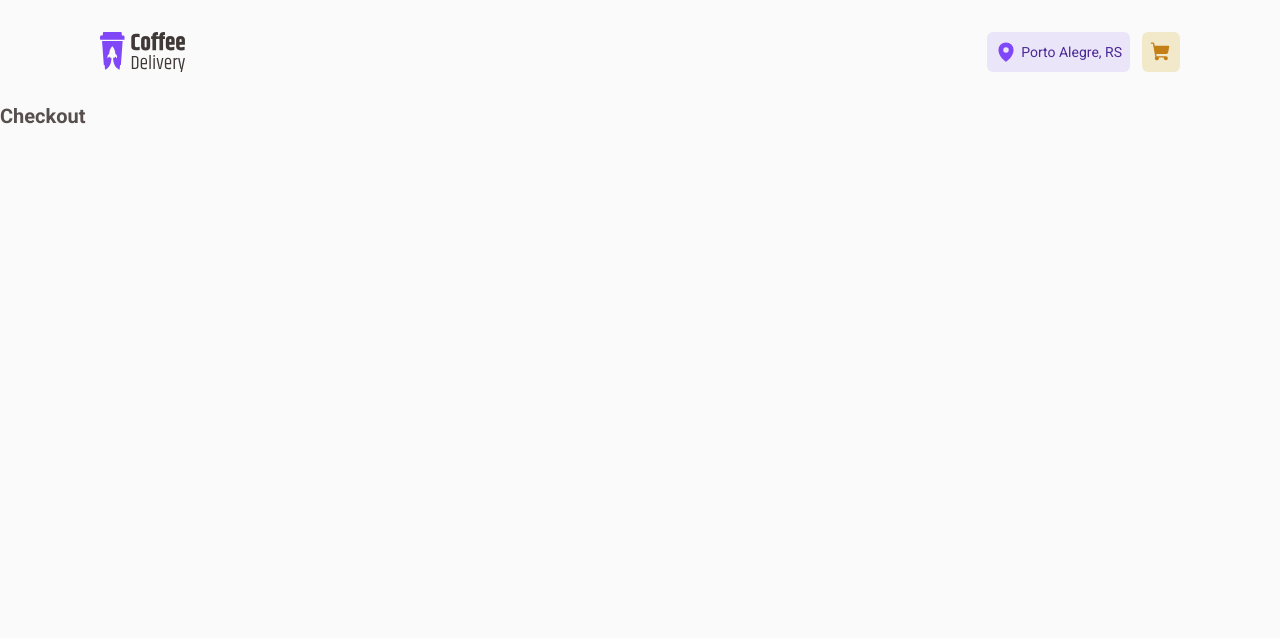
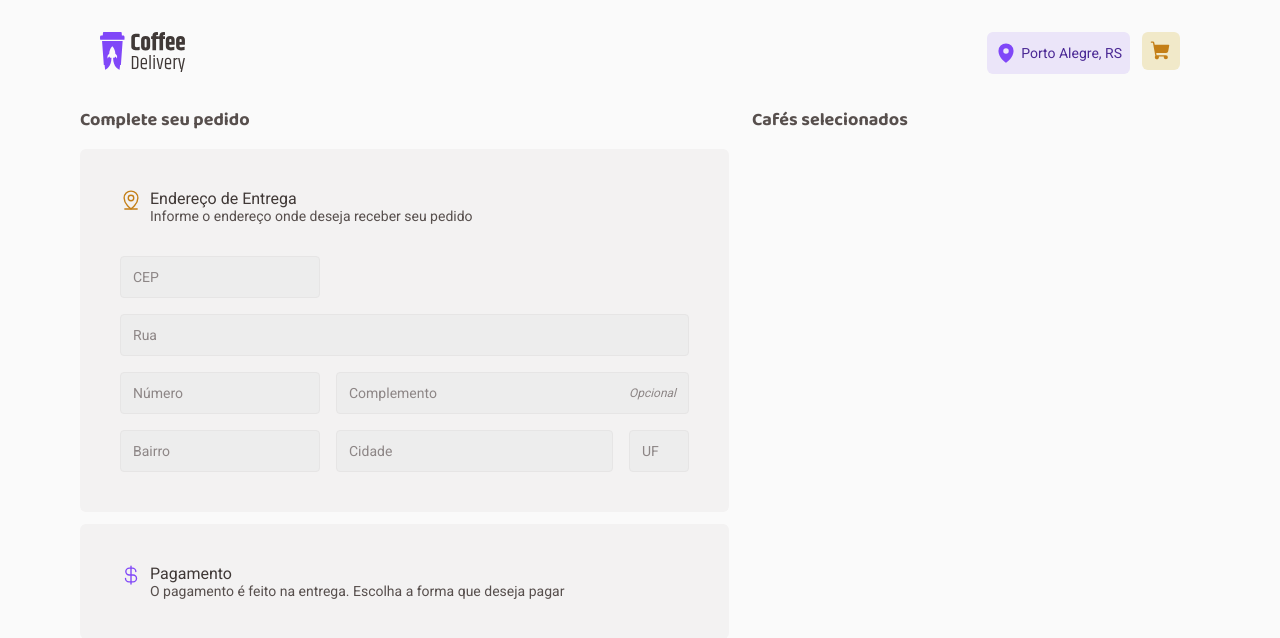
Before and after one commit to ericlys/Coffe-delivery, a React (Vite) app: page /checkout in a window 1280 px wide. Shown: the top 638 px of the page. Built offline with nearby package versions, Linux system fonts and the light colour scheme.

Commit message:
feat: address form

```diff
--- a/package.json
+++ b/package.json
@@ -9,11 +9,14 @@
     "preview": "vite preview"
   },
   "dependencies": {
+    "@hookform/resolvers": "^2.9.10",
     "phosphor-react": "^1.4.1",
     "react": "^18.2.0",
     "react-dom": "^18.2.0",
+    "react-hook-form": "^7.41.2",
     "react-router-dom": "^6.6.1",
-    "styled-components": "^5.3.6"
+    "styled-components": "^5.3.6",
+    "zod": "^3.20.2"
   },
   "devDependencies": {
     "@types/react": "^18.0.26",
--- a/src/components/Header/index.tsx
+++ b/src/components/Header/index.tsx
@@ -1,20 +1,27 @@
-import { Cart, CartIcon, HeaderContainer, Locality, MapPoint, ShoppingInfo } from "./styles";
+import { Cart, CartIcon, Content, HeaderContainer, Locality, MapPoint, ShoppingInfo } from "./styles";
 import logoCoffe from "../../assets/logo-coffe.svg"
+import { NavLink } from "react-router-dom";
 
 export function Header(){
   return(
     <HeaderContainer>
+      <Content>
+        <NavLink to="/" title="home">
           <img src={logoCoffe} alt="" />
+        </NavLink>
 
         <ShoppingInfo>
           <Locality>
             <MapPoint />
             <span>Porto Alegre, RS</span>
           </Locality>
+          <NavLink to="/checkout" title="checkout">
             <Cart>
               <CartIcon />
             </Cart>
+          </NavLink>
         </ShoppingInfo>
+      </Content>
     </HeaderContainer>
   )
 }
--- a/src/components/Header/styles.ts
+++ b/src/components/Header/styles.ts
@@ -2,6 +2,12 @@ import { MapPin, ShoppingCart } from 'phosphor-react'
 import styled from 'styled-components'
 
 export const HeaderContainer = styled.header`
+  width: 100%;
+  position: fixed;
+  background: ${(props) => props.theme['background']};
+`
+
+export const Content = styled.div`
   width: 100%;
   max-width: 112rem;
   padding: 3.2rem 2rem;
@@ -9,6 +15,10 @@ export const HeaderContainer = styled.header`
   display: flex;
   justify-content: space-between;
   margin: auto;
+
+  a:focus {
+   box-shadow: none;
+   }
 `
 export const Locality = styled.div`
   padding: .8rem;
@@ -43,6 +53,15 @@ export const Cart = styled.div`
   font-size: 1.4rem;
 
   background: ${(props) => props.theme['yellow-light']};
+
+  cursor: pointer;
+
+  :hover {
+    filter: brightness(1.02);
+  }
+  :active {
+    transform: scale(.9);
+  }
 `
 
 export const CartIcon = styled(ShoppingCart).attrs({
--- a/src/layout/DefaultLayout/index.tsx
+++ b/src/layout/DefaultLayout/index.tsx
@@ -1,11 +1,12 @@
 import { Outlet } from 'react-router-dom'
 import { Header } from '../../components/Header'
-import { LayoutContainer } from './styles'
+import { LayoutContainer, Space } from './styles'
 
 export function DefaultLayout() {
   return (
     <LayoutContainer>
       <Header />
+      <Space/>
       <Outlet />
     </LayoutContainer>
   )
--- a/src/layout/DefaultLayout/styles.ts
+++ b/src/layout/DefaultLayout/styles.ts
@@ -8,3 +8,7 @@ export const LayoutContainer = styled.div`
   display: flex;
   flex-direction: column;
 `
+
+export const Space = styled.div`
+  height: 106px;
+`
--- /dev/null
+++ b/src/pages/Checkout/components/Input/index.tsx
@@ -0,0 +1,26 @@
+import {  InputHTMLAttributes, useState } from "react";
+import { RefCallBack } from "react-hook-form";
+import { Container } from "./styles";
+
+interface InputProps extends InputHTMLAttributes<HTMLInputElement>{
+  optional?: boolean,
+  label: string,
+  inputRef: RefCallBack,
+  width?: number
+}
+
+export function Input({label, width, optional = false, inputRef, ...rest}: InputProps) {
+  const [onFocus, setOnFocus] = useState(false);
+
+  return(
+    <Container width={width}>
+      <label htmlFor={label}/>
+      <input {...rest}
+        ref={inputRef}
+        onFocus={() => setOnFocus(true)}
+        onBlur={() => setOnFocus(false)}
+      />
+      {onFocus || optional && <span>Opcional</span>}
+    </Container>
+  )
+}
--- /dev/null
+++ b/src/pages/Checkout/components/Input/styles.ts
@@ -0,0 +1,45 @@
+import styled, { css } from "styled-components";
+
+interface ContainerProps {
+  width?: number
+}
+
+export const Container = styled.div<ContainerProps>`
+  flex: 1;
+  height: 4.2rem;
+  background: ${({theme}) => theme['input']};
+  border: 1px solid ${({theme}) => theme['button']};;
+  border-radius: 4px;
+
+  display: flex;
+
+  input {
+    height: 100%;
+    width: 100%;
+    background: transparent;
+    border: none;
+    border-radius: 4px;
+
+    color: ${({theme}) => theme['text']};
+    font-weight: 400;
+    font-size: 1.4rem;
+    padding: 1.2rem;
+
+    ::placeholder {
+      color: ${({theme}) => theme['label']};
+    }
+
+  }
+
+  span {
+    font-style: italic;
+    margin: auto 1.2rem;
+    font-size: 1.2rem;
+    color: ${({theme}) => theme['label']};
+  }
+
+  ${(props) =>
+    props.width && css`
+      max-width: ${props.width}rem;
+  `}
+`;
--- a/src/pages/Checkout/index.tsx
+++ b/src/pages/Checkout/index.tsx
@@ -1,5 +1,155 @@
+import { useForm } from "react-hook-form";
+import * as zod from 'zod';
+import { zodResolver } from '@hookform/resolvers/zod';
+import { AddressWrapper, LineFormWrapper, Card, CardTitle, Container, CurrencyDollarIcon, MapPinLineIcon, OrderDataWrapper, OrderProductsWrapper } from "./styles";
+import { Input } from "./components/Input";
+
+const checkoutFormValidationSchema = zod.object({
+  zipCode: zod.string().max(8, 'Cep inválido'),
+  street: zod.string(),
+  number: zod.string(),
+  complement: zod.string(),
+  district: zod.string(),
+  city: zod.string(),
+  state: zod.string(),
+})
+
+type checkoutFormData = zod.infer<typeof checkoutFormValidationSchema>
+
 export function Checkout(){
+
+  const { register, handleSubmit, formState: { errors } } = useForm<checkoutFormData>({
+    resolver: zodResolver(checkoutFormValidationSchema)
+  });
+
+  const zipCode = register('zipCode', { required: true })
+  const street = register('street', { required: true })
+  const number = register('number', { required: true })
+  const complement = register('complement', { required: false })
+  const district = register('district', { required: true })
+  const city = register('city', { required: true })
+  const state = register('state', { required: true })
+
+
+  const onSubmit = (data: checkoutFormData) => console.log(data);
+
   return (
-    <h1>Checkout</h1>
+    <form onSubmit={handleSubmit(onSubmit)}>
+      <Container>
+        <OrderDataWrapper>
+          <h3>Complete seu pedido</h3>
+
+          <Card>
+            <CardTitle>
+              <MapPinLineIcon/>
+              <div>
+                <h4>Endereço de Entrega</h4>
+                <span>Informe o endereço onde deseja receber seu pedido</span>
+              </div>
+            </CardTitle>
+
+            <AddressWrapper>
+              <Input
+                label="zipCode"
+                id="zipCode"
+                placeholder="CEP"
+                name={zipCode.name}
+                onChange={zipCode.onChange}
+                onBlur={zipCode.onBlur}
+                inputRef={zipCode.ref}
+                width={20}
+              />
+
+              <Input
+                label="street"
+                id="street"
+                placeholder="Rua"
+                name={street.name}
+                onChange={street.onChange}
+                onBlur={street.onBlur}
+                inputRef={street.ref}
+              />
+
+              <LineFormWrapper>
+                <Input
+                  id="number"
+                  label="number"
+                  type={"number"}
+                  placeholder="Número"
+                  name={number.name}
+                  onChange={number.onChange}
+                  onBlur={number.onBlur}
+                  inputRef={number.ref}
+                  width={20}
+                />
+
+                <Input
+                  id="complement"
+                  label="complement"
+                  optional
+                  placeholder="Complemento"
+                  name={complement.name}
+                  onChange={complement.onChange}
+                  onBlur={complement.onBlur}
+                  inputRef={complement.ref}
+                />
+              </LineFormWrapper>
+
+              <LineFormWrapper>
+                <Input
+                  id="district"
+                  label="district"
+                  placeholder="Bairro"
+                  name={district.name}
+                  onChange={district.onChange}
+                  onBlur={district.onBlur}
+                  inputRef={district.ref}
+                  width={20}
+                />
+
+                <Input
+                  id="city"
+                  label="city"
+                  placeholder="Cidade"
+                  name={city.name}
+                  onChange={city.onChange}
+                  onBlur={city.onBlur}
+                  inputRef={city.ref}
+                />
+
+                <Input
+                  id="state"
+                  label="state"
+                  placeholder="UF"
+                  name={state.name}
+                  onChange={state.onChange}
+                  onBlur={state.onBlur}
+                  inputRef={state.ref}
+                  width={6}
+                />
+              </LineFormWrapper>
+
+            </AddressWrapper>
+
+          </Card>
+
+          <Card>
+            <CardTitle>
+              <CurrencyDollarIcon />
+              <div>
+                <h4>Pagamento</h4>
+                <span>O pagamento é feito na entrega. Escolha a forma que deseja pagar</span>
+              </div>
+            </CardTitle>
+          </Card>
+        </OrderDataWrapper>
+
+        <OrderProductsWrapper>
+        <h3>Cafés selecionados</h3>
+        </OrderProductsWrapper>
+     </Container>
+
+     {/* <input type="submit" /> */}
+    </form>
   )
 }
--- a/src/pages/Checkout/styles.ts
+++ b/src/pages/Checkout/styles.ts
@@ -1 +1,76 @@
+import { CurrencyDollar, MapPinLine } from 'phosphor-react'
 import styled from 'styled-components'
+
+export const Container = styled.div`
+  width: 100%;
+  max-width: 112rem;
+  margin: auto;
+
+  display: flex;
+  justify-content: space-between;
+
+  h3 {
+    font-family: 'Baloo 2', sans-serif;
+    font-weight: 700;
+    font-size: 1.8rem;
+    margin-bottom: 1.5rem;
+  }
+`
+
+export const OrderDataWrapper = styled.div`
+  width: 649px;
+  display: flex;
+  flex-direction: column;
+`
+
+export const OrderProductsWrapper = styled.div`
+  width: 40%;
+`
+
+export const Card = styled.div`
+  background: ${(props) => props.theme['card']};
+  padding: 4rem;
+  border-radius: 6px;
+  margin-bottom: 1.2rem;
+`
+
+export const CardTitle = styled.div`
+  display: flex;
+  gap: .8rem;
+  font-family: 'Roboto', sans-serif;
+
+  h4 {
+    color: ${(props)=> props.theme['subtitle']};
+    font-size: 1.6rem;
+    font-weight: 400;
+  }
+
+  span{
+    color: ${(props)=> props.theme['text']};
+    font-size: 1.4rem;
+  }
+`
+
+export const MapPinLineIcon = styled(MapPinLine).attrs({
+  size: 22
+})`
+  color: ${(props)=> props.theme['yellow-dark']}
+`
+
+export const CurrencyDollarIcon = styled(CurrencyDollar).attrs({
+  size: 22
+})`
+  color: ${(props)=> props.theme['purple']}
+`
+
+export const AddressWrapper = styled.div`
+  padding-top: 3.2rem;
+  display: flex;
+  flex-direction: column;
+  gap:1.6rem;
+`
+
+export const LineFormWrapper = styled.div`
+  display: flex;
+  gap: 1.6rem
+`
```
Also changed, not shown: 1 other file (tests, documents, lock files or other folders). Lines whose indentation alone changed are shown as unchanged.
